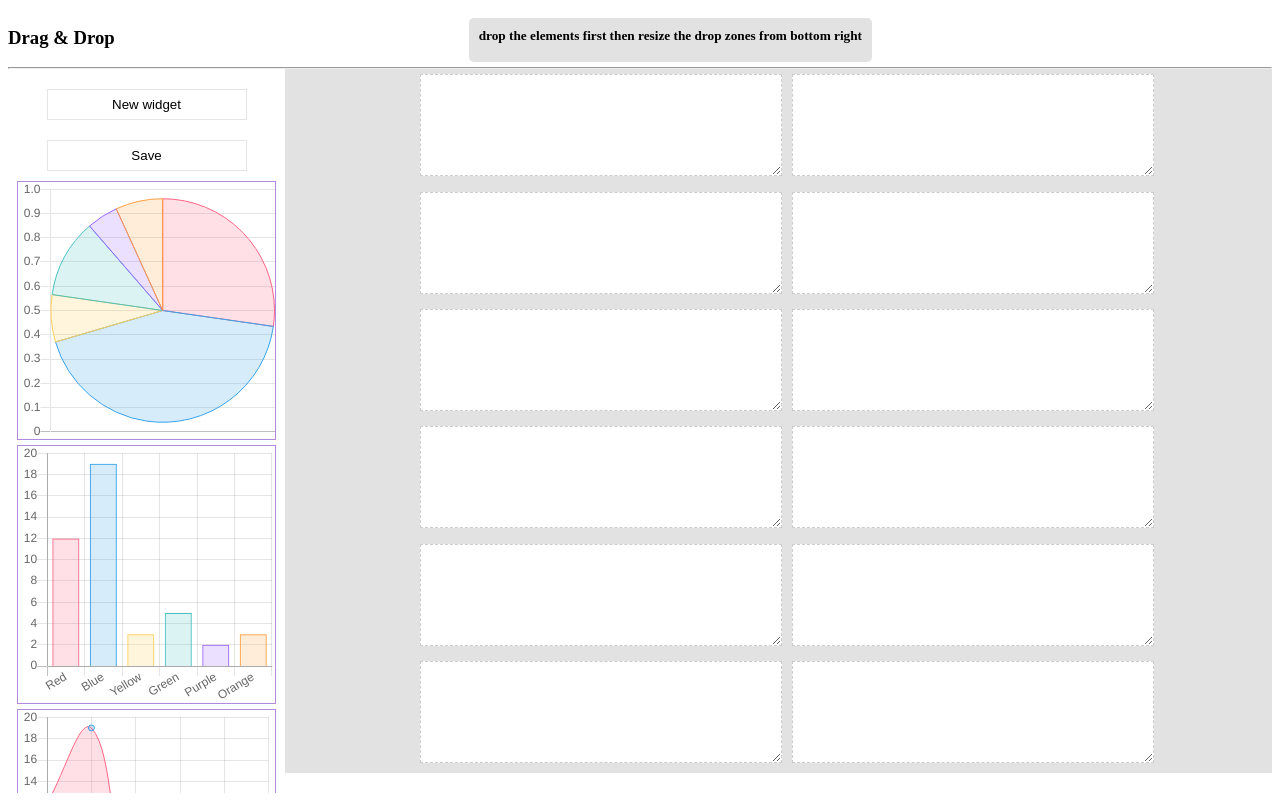
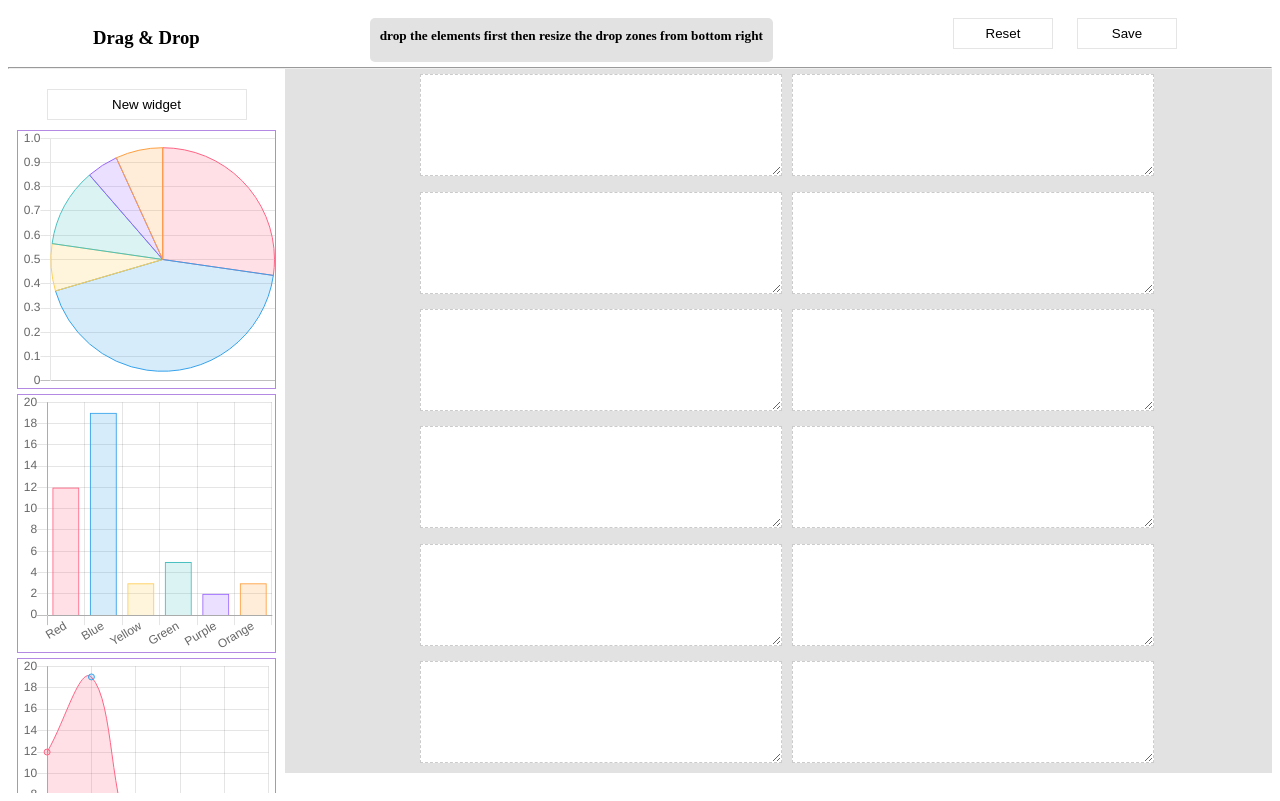
Before and after one commit to mohamedmoawia/Drag-Drop, a plain HTML site: page index.html in a window 1280 px wide. Drawn offline with nearby package versions, Linux system fonts and the light colour scheme.

Commit message:
first commit

```diff
--- a/index.html
+++ b/index.html
@@ -14,13 +14,17 @@
         <header>
             <h3>Drag & Drop</h3>
             <h5>drop the elements first then resize the drop zones from bottom right</h5>
+            <div>
+                <button id="ResetBtn">Reset</button>
+                <button id="saveBtn">Save</button>
+            </div>
         </header>
 
         <hr />
         <div id='work-area'>
             <div class="widgets-list">
                 <button>New widget</button>
-                <button id="saveBtn">Save</button>
+
                 <canvas width="300" type="pie" height="300" id="chart-2" draggable="true" class="draggable-elements">
                 </canvas>
 
@@ -30,14 +34,17 @@
 
                 <canvas width="300" type="line" height="300" draggable="true" id="chart-3" class="draggable-elements">
                 </canvas>
-                <canvas width="300" type="horizontalBar" height="300" draggable="true" id="chart-4" class="draggable-elements">
+                <canvas width="300" type="horizontalBar" height="300" draggable="true" id="chart-4"
+                    class="draggable-elements">
                 </canvas>
-                <canvas width="300" type="polarArea" height="300" draggable="true" id="chart-5" class="draggable-elements">
+                <canvas width="300" type="polarArea" height="300" draggable="true" id="chart-5"
+                    class="draggable-elements">
                 </canvas>
                 <canvas width="300" type="radar" height="300" draggable="true" id="chart-6" class="draggable-elements">
                 </canvas>
 
-                <canvas width="300" type="doughnut" height="300" draggable="true" id="chart-7" class="draggable-elements">
+                <canvas width="300" type="doughnut" height="300" draggable="true" id="chart-7"
+                    class="draggable-elements">
                 </canvas>
 
             </div>
@@ -45,7 +52,8 @@
             </div>
 
         </div>
-    </div><script src="chartMaker.js"></script>
+    </div>
+    <script src="chartMaker.js"></script>
     <script src="index.js"></script>
 </body>
 
--- a/index.js
+++ b/index.js
@@ -1,14 +1,10 @@
-
-
 let count = 0;
-
 function createElemen(zone, type) {
 
     let myId = "A" + (count++)
     zone.innerHTML += `<canvas width="300" type="${type}" id = "${myId}" height="300" draggable="true"  class="draggable-elements">
     </canvas>`
 }
-
 function checkZone(zone) {
     list = zone.querySelectorAll("canvas")
 
@@ -37,21 +33,16 @@ window.onload = function () {
         }
     }
 }
-const items = document.querySelectorAll('.draggable-elements');
-const icons = document.querySelectorAll('i');
+
 const dropArea = document.querySelector('.drop-area');
 
 for (let i = 0; i < 12; i++) {
     dropArea.innerHTML += `<div class="drop-zone"  id="${i}"></div>`
 }
-const dAreas = document.querySelectorAll('.drop-zone');
-const button = document.querySelector('button');
-button.addEventListener('click', () => {
-    localStorage.clear();
-})
+
 
 let draggedItem;
-
+const items = document.querySelectorAll('.draggable-elements');
 for (let item of items) {
     item.addEventListener('dragstart', function (e) {
         draggedItem = item
@@ -67,7 +58,7 @@ for (let item of items) {
 
 }
 
-
+const dAreas = document.querySelectorAll('.drop-zone');
 for (let zone of dAreas) {
 
     zone.addEventListener('dragover', (e) => {
@@ -86,13 +77,13 @@ for (let zone of dAreas) {
         checkZone(zone)
 
     })
-
-
-
 }
 
-
-
+const ResetBtn = document.querySelector('#ResetBtn');
+ResetBtn.addEventListener('click', () => {
+    localStorage.clear();
+    location.reload();
+})
 
 document.querySelector("#saveBtn").addEventListener('click' , e=>{
 
@@ -115,6 +106,7 @@ document.querySelector("#saveBtn").addEventListener('click' , e=>{
 
 })
 
+/* creates the charts to the widgets list*/
 myCharts('chart-1', 'bar');
 myCharts('chart-2', 'pie');
 myCharts('chart-3', 'line');
--- a/style.css
+++ b/style.css
@@ -3,14 +3,23 @@ body{
 }
 header{
     display: flex;
-    justify-content: space-between;
+    justify-content: space-around;
+}
+button{
+    background-color: transparent;
+    width: 100px;
+    border: 1px solid rgba(0, 0, 0, 0.1);
+    margin: 10px;
+    padding: 7px;
+    cursor: pointer;
 }
 h5{
-    margin: 10px 400px 5px 0px;
+    margin: 10px 0px 5px 0px;
     padding: 10px;
     background-color: rgb(226, 226, 226);
     border-radius: 5px;
 }
+
 hr{
     margin: 0;
 }
@@ -28,12 +37,7 @@ hr{
     overflow-y: scroll;
 }
 .widgets-list button{
-    background-color: transparent;
-    width: 200px;
-    border: 1px solid rgba(0, 0, 0, 0.1);
-    margin: 10px;
-    padding: 7px;
-    cursor: pointer;
+    width: 200px !important;
 }
 .draggable-elements{
     border: 1px solid rgba(106, 21, 202, 0.5);
```
